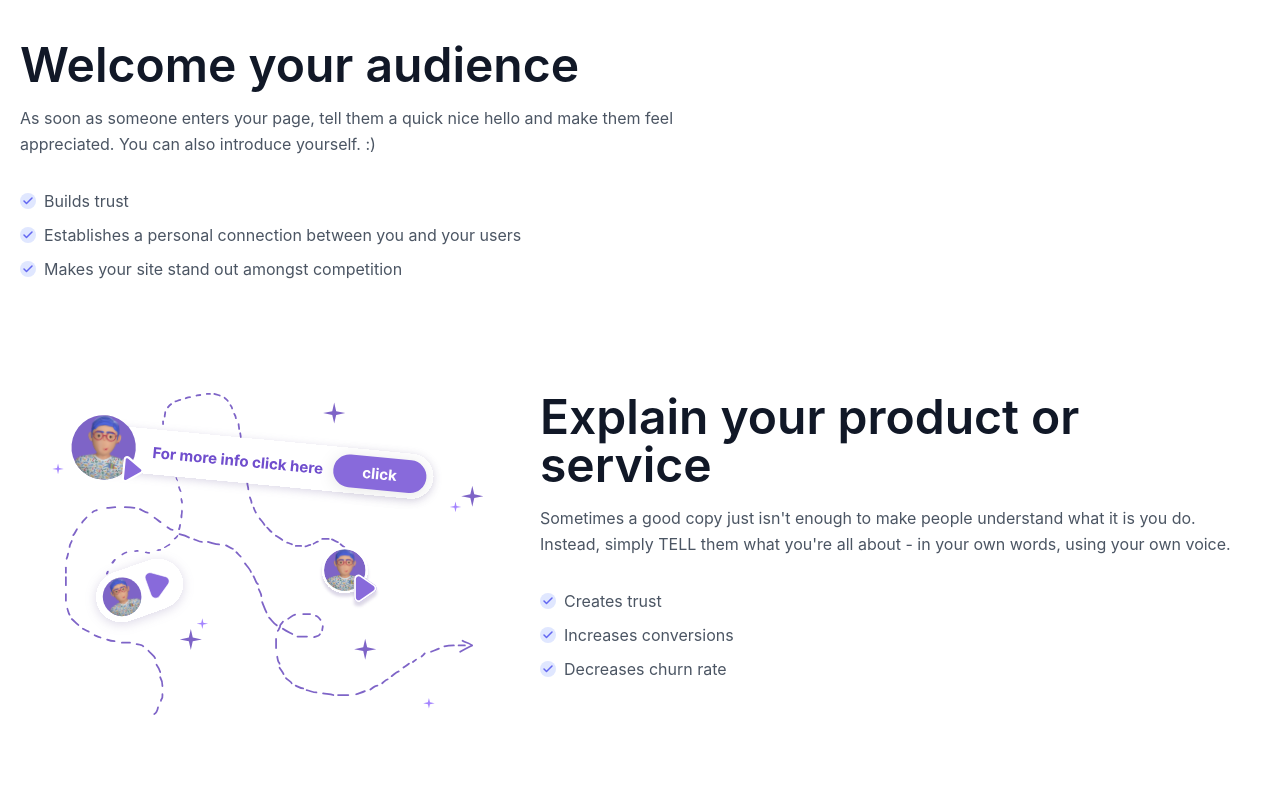
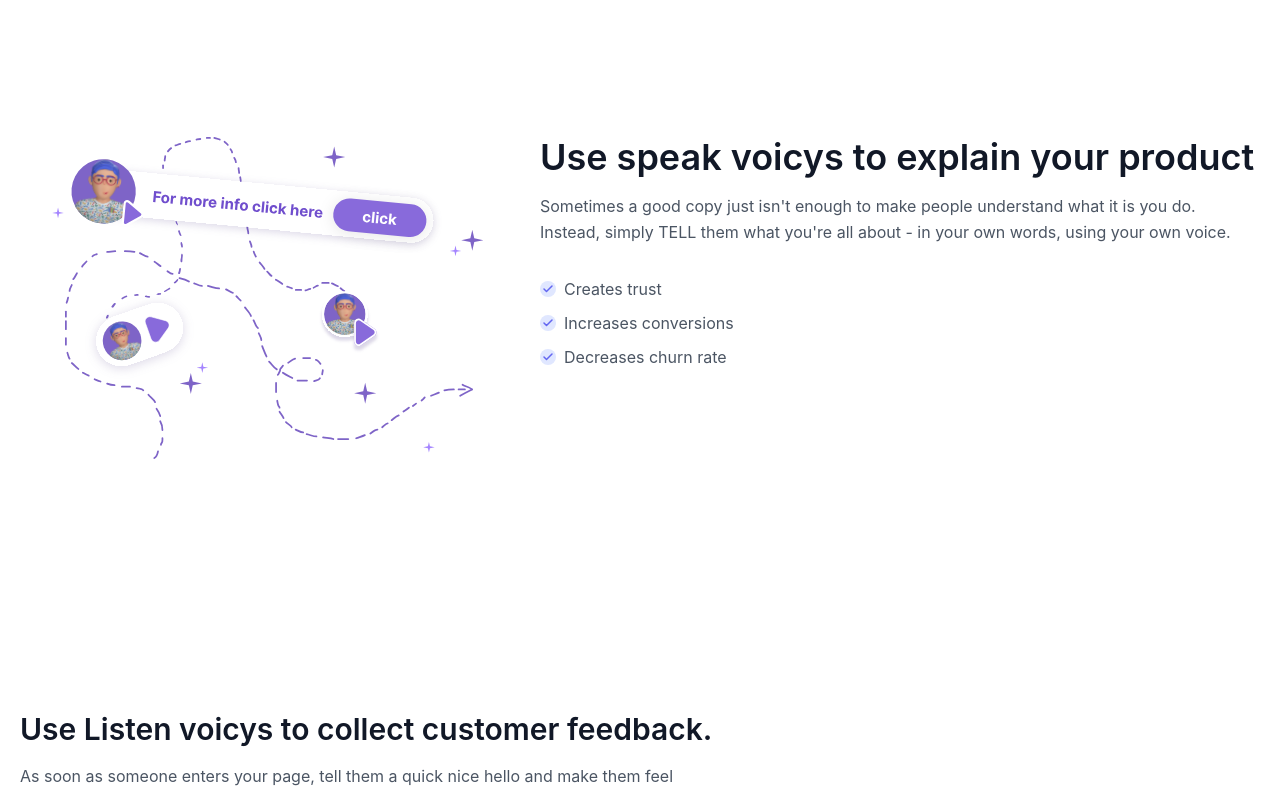
Before and after one commit to zarghamkhandev/bionic-reads, a Next.js app: page / in a window 1280 px wide. Shown: the part 1200-1993 px from the top of the page. Built offline with nearby package versions, Linux system fonts and the light colour scheme.

Commit message:
added new sections

```diff
--- a/components/Usecases.tsx
+++ b/components/Usecases.tsx
@@ -2,19 +2,82 @@ import * as React from "react";
 const Usecases: React.FunctionComponent = () => {
   return (
     <section className="mt-24 text-gray-600">
-      {/* <div className="flex flex-col w-full mt-20 text-center">
-        <h1 className="mb-4 text-2xl font-bold text-gray-900 sm:text-5xl title-font">
-          Some amazing use cases for you
-        </h1>
-        <p className="mx-auto text-base leading-relaxed lg:w-2/3">
-          No matter if you're a SaaS, personal brand, service agency or podcast
-          website - our voice widgets add value to everyone.
-        </p>
-      </div> */}
-      <div className="container flex flex-col items-center px-5 mx-auto md:flex-row md:items-center">
+      <div className="container flex flex-col flex-col-reverse items-center px-5 pt-24 mx-auto md:flex-row md:items-start">
+        <div className="w-5/6 lg:max-w-lg lg:w-2/5 md:w-1/2">
+          <img
+            className="object-cover object-center rounded"
+            alt="hero"
+            src="/expl_prod_serv.svg"
+          />
+        </div>
+        <div className="flex flex-col items-center mb-16 text-center lg:flex-grow md:w-1/2 md:pl-6 md:items-start md:text-left md:mb-0">
+          <h1 className="mb-4 text-xl font-semibold text-gray-900 title-font sm:text-4xl ">
+            Use speak voicys to explain your product
+          </h1>
+          <p className="mb-8 leading-relaxed">
+            Sometimes a good copy just isn't enough to make people understand
+            what it is you do. Instead, simply TELL them what you're all about -
+            in your own words, using your own voice.
+          </p>
+          <nav className="flex flex-col sm:items-start sm:text-left text-center items-center -mb-1 space-y-2.5">
+            <a>
+              <span className="inline-flex items-center justify-center w-4 h-4 mr-2 text-indigo-500 bg-indigo-100 rounded-full">
+                <svg
+                  fill="none"
+                  stroke="currentColor"
+                  strokeLinecap="round"
+                  strokeLinejoin="round"
+                  strokeWidth={3}
+                  className="w-3 h-3"
+                  viewBox="0 0 24 24"
+                >
+                  <path d="M20 6L9 17l-5-5" />
+                </svg>
+              </span>
+              Creates trust
+            </a>
+            <a>
+              <span className="inline-flex items-center justify-center w-4 h-4 mr-2 text-indigo-500 bg-indigo-100 rounded-full">
+                <svg
+                  fill="none"
+                  stroke="currentColor"
+                  strokeLinecap="round"
+                  strokeLinejoin="round"
+                  strokeWidth={3}
+                  className="w-3 h-3"
+                  viewBox="0 0 24 24"
+                >
+                  <path d="M20 6L9 17l-5-5" />
+                </svg>
+              </span>
+              Increases conversions
+            </a>
+            <a>
+              <span className="inline-flex items-center justify-center w-4 h-4 mr-2 text-indigo-500 bg-indigo-100 rounded-full">
+                <svg
+                  fill="none"
+                  stroke="currentColor"
+                  strokeLinecap="round"
+                  strokeLinejoin="round"
+                  strokeWidth={3}
+                  className="w-3 h-3"
+                  viewBox="0 0 24 24"
+                >
+                  <path d="M20 6L9 17l-5-5" />
+                </svg>
+              </span>
+              Decreases churn rate
+            </a>
+            <a></a>
+            <a></a>
+          </nav>
+        </div>
+      </div>
+
+      <div className="container flex flex-col items-center px-5 mx-auto mt-40 md:flex-row md:items-center">
         <div className="flex flex-col items-center mb-16 text-center lg:flex-grow md:w-1/2 md:pr-6 md:items-start md:text-left md:mb-0">
-          <h1 className="mb-4 text-xl font-semibold text-gray-900 title-font sm:text-5xl ">
-            Welcome your audience
+          <h1 className="mb-4 text-xl font-semibold text-gray-900 title-font sm:text-3xl ">
+            Use Listen voicys to collect customer feedback.
           </h1>
           <p className="mb-8 leading-relaxed">
             As soon as someone enters your page, tell them a quick nice hello
@@ -75,17 +138,18 @@ const Usecases: React.FunctionComponent = () => {
         </div>
         <div className="w-5/6 lg:max-w-lg lg:w-2/5 md:w-1/2"></div>
       </div>
-      <div className="container flex flex-col flex-col-reverse items-center px-5 pt-24 mx-auto md:flex-row md:items-start">
-        <div className="w-5/6 lg:max-w-lg lg:w-2/5 md:w-1/2">
+
+      <div className="container flex flex-col flex-col-reverse items-center px-5 pt-24 mx-auto mt-40 md:flex-row md:items-start">
+        <div className="w-5/6 lg:max-w-lg lg:w-1/2 md:w-1/2">
           <img
-            className="object-cover object-center rounded"
+            className="object-cover object-center border border-gray-200 rounded-xl"
             alt="hero"
-            src="/expl_prod_serv.svg"
+            src="/images/graph.png"
           />
         </div>
-        <div className="flex flex-col items-center mb-16 text-center lg:flex-grow md:w-1/2 md:pl-6 md:items-start md:text-left md:mb-0">
-          <h1 className="mb-4 text-xl font-semibold text-gray-900 title-font sm:text-5xl ">
-            Explain your product or service
+        <div className="flex flex-col items-center mb-16 text-center lg:flex-grow md:w-1/2 md:pl-10 md:items-start md:text-left md:mb-0">
+          <h1 className="mb-4 text-xl font-semibold text-gray-900 title-font sm:text-4xl ">
+            Track customer interaction in real-time.
           </h1>
           <p className="mb-8 leading-relaxed">
             Sometimes a good copy just isn't enough to make people understand
@@ -146,7 +210,8 @@ const Usecases: React.FunctionComponent = () => {
           </nav>
         </div>
       </div>
-      <div className="container flex flex-col items-center px-5 pt-24 mx-auto md:flex-row md:items-center">
+
+      {/* <div className="container flex flex-col items-center px-5 pt-24 mx-auto md:flex-row md:items-center">
         <div className="flex flex-col items-center mb-16 text-center lg:flex-grow md:w-1/2 md:pr-6 md:items-start md:text-left md:mb-0">
           <h1 className="mb-4 text-xl font-semibold text-gray-900 title-font sm:text-5xl ">
             Use vocal CTA's
@@ -220,8 +285,8 @@ const Usecases: React.FunctionComponent = () => {
             src="/vocal_cts_2.svg"
           />
         </div>
-      </div>
-      <div className="container flex flex-col flex-col-reverse items-center px-5 pt-24 mx-auto md:flex-row md:items-center">
+      </div> */}
+      {/* <div className="container flex flex-col flex-col-reverse items-center px-5 pt-24 mx-auto md:flex-row md:items-center">
         <div className="w-5/6 lg:max-w-lg lg:w-2/5 md:w-1/2">
           <img
             className="object-cover object-center rounded"
@@ -291,7 +356,7 @@ const Usecases: React.FunctionComponent = () => {
             <a></a>
           </nav>
         </div>
-      </div>
+      </div> */}
     </section>
   );
 };
```
Also changed, not shown: public/images/graph.png (added).
